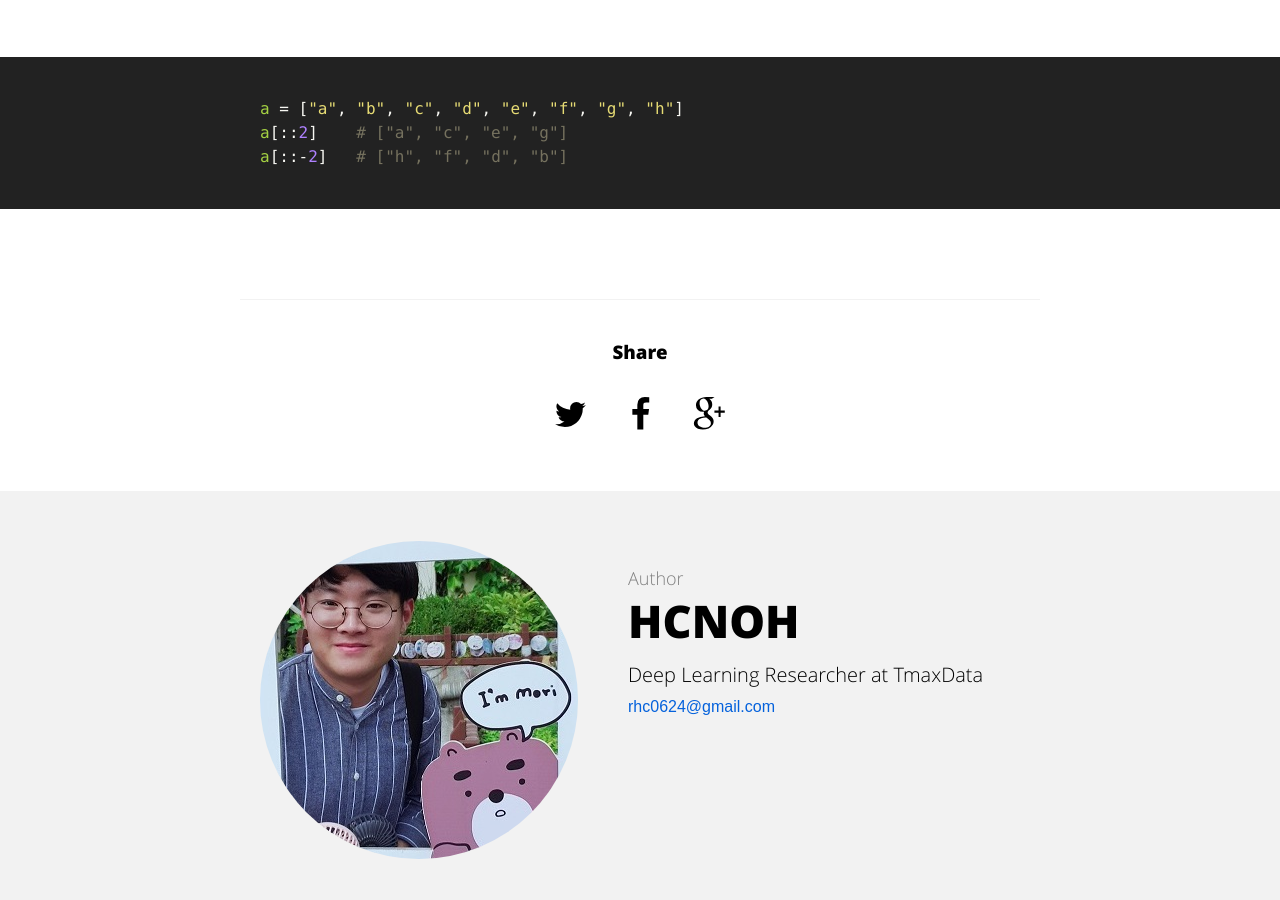
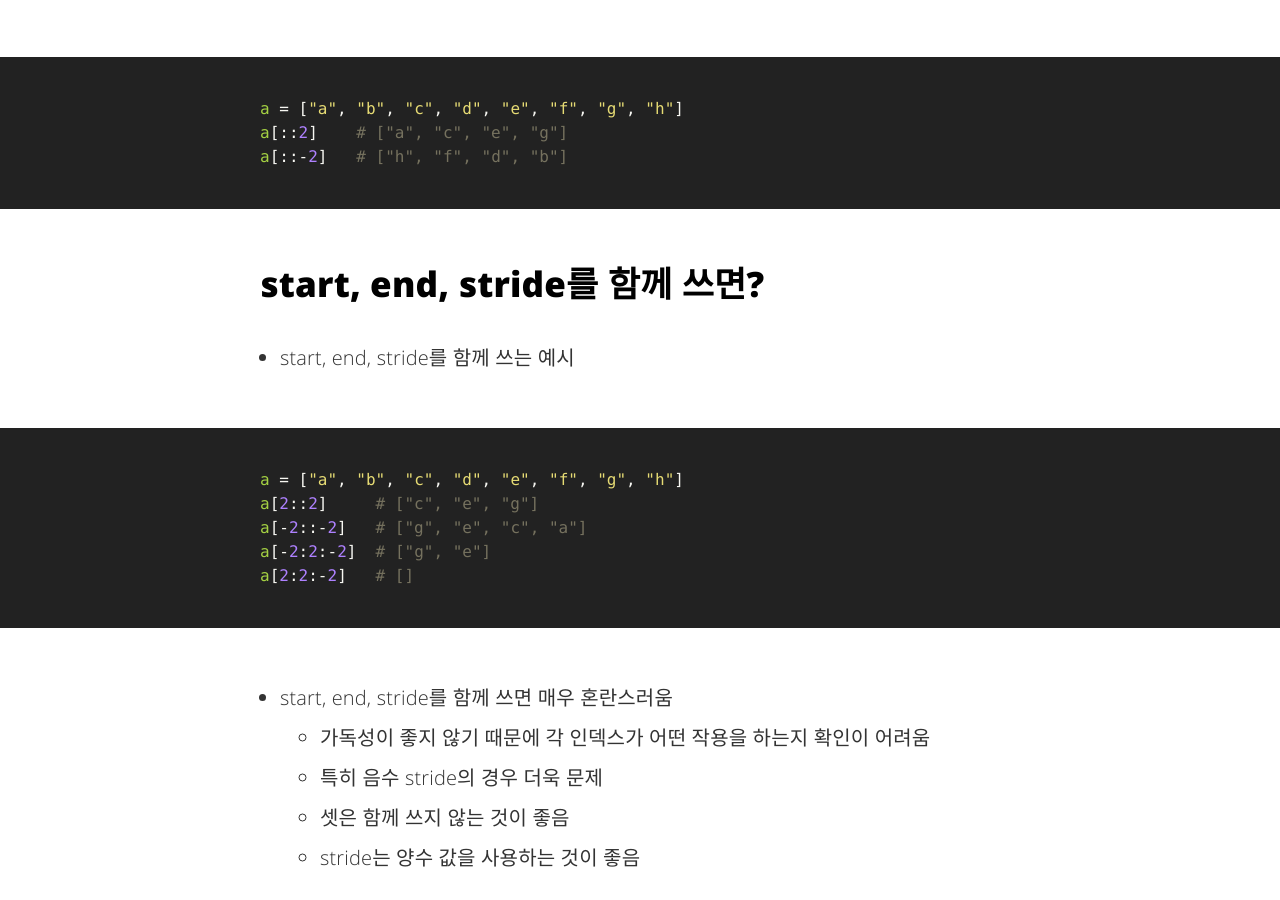
Before and after one commit to hcnoh/blog-prev, a Jekyll site: the page built from _posts/2018-09-16-effective-python-way06.md, in a window 1280 px wide and 900 px high, scrolled down 2510 px. Built offline with Jekyll 4.4.1, drawn with Linux system fonts in a browser that asks for light colours; comment, search, counter and statistics services are not loaded; some of the changed text lies outside the part shown.

Commit message:
Update 2018-09-16-effective-python-way06.md

```diff
--- a/_posts/2018-09-16-effective-python-way06.md
+++ b/_posts/2018-09-16-effective-python-way06.md
@@ -53,3 +53,23 @@ a = ["a", "b", "c", "d", "e", "f", "g", "h"]
 a[::2]    # ["a", "c", "e", "g"]
 a[::-2]   # ["h", "f", "d", "b"]
 {% endhighlight %}
+
+## start, end, stride를 함께 쓰면?
+- start, end, stride를 함께 쓰는 예시
+{% highlight python %}
+a = ["a", "b", "c", "d", "e", "f", "g", "h"]
+a[2::2]     # ["c", "e", "g"]
+a[-2::-2]   # ["g", "e", "c", "a"]
+a[-2:2:-2]  # ["g", "e"]
+a[2:2:-2]   # []
+{% endhighlight %}
+- start, end, stride를 함께 쓰면 매우 혼란스러움
+  - 가독성이 좋지 않기 때문에 각 인덱스가 어떤 작용을 하는지 확인이 어려움
+  - 특히 음수 stride의 경우 더욱 문제
+  - 셋은 함께 쓰지 않는 것이 좋음
+  - stride는 양수 값을 사용하는 것이 좋음
+- start, end, stride를 함께 써야하는 상황?
+  - stride를 먼저 적용하고 나머지 적용: shallow copy의 크기를 최소화하기 위해서
+- 내장 모듈 itertolls의 islice 메서드를 사용할 수 있음
+  - start, end, stride를 두 단계로 나눠서 실행할 시간 및 메모리가 충분하지 않은 경우 유용
+  - start, end, stride에 음수 값을 허용하지 않음
```
